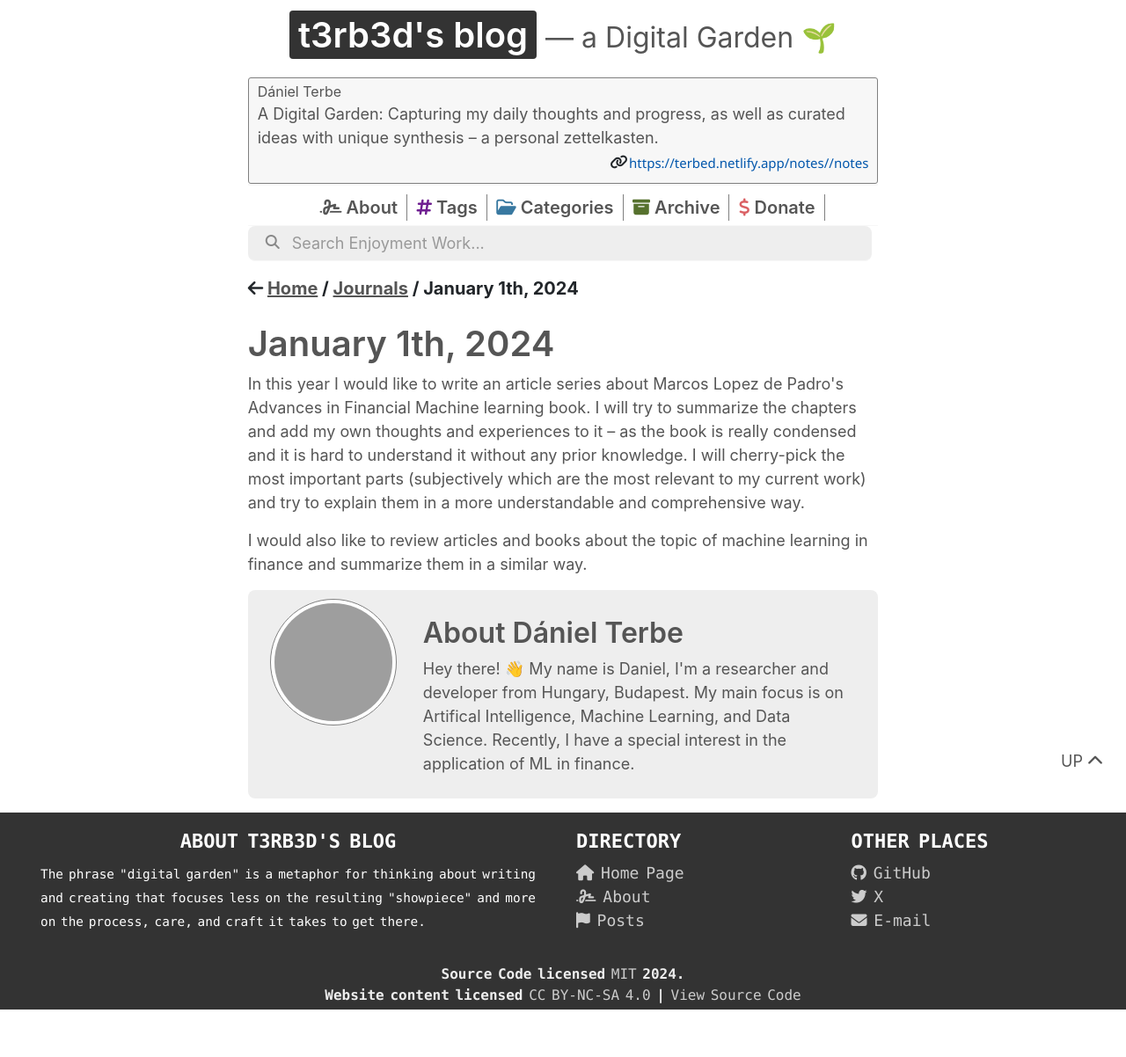
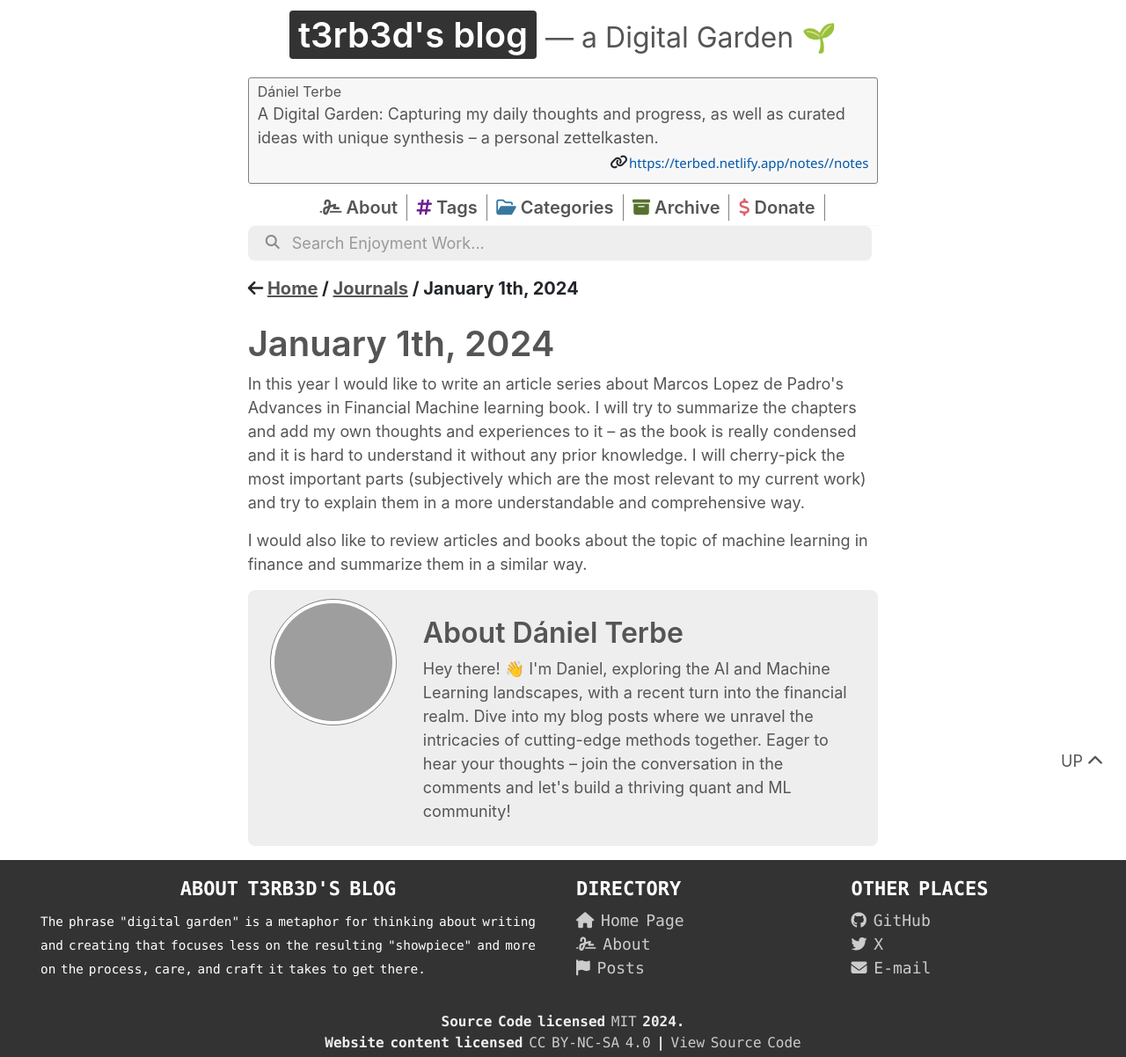
Before and after one commit to terbed/blog, a Jekyll site: the page built from _journals/January-1st-2024.md, in a window 1280 px wide. Shown: the whole page at 88% size. Built offline with Jekyll 4.4.1, drawn with Linux system fonts in a browser that asks for light colours; nearby versions of some CDN libraries; before the commit the page ends 1148 px from its top, so only the background shows below that; grey boxes are pictures that could not be loaded.

Commit message:
edit short bio

```diff
--- a/_config.yml
+++ b/_config.yml
@@ -3,8 +3,9 @@ title: "t3rb3d's blog"
 tagline: " — a Digital Garden 🌱"
 name: "Dániel Terbe"
 author_bio:
-  "Hey there! 👋 My name is Daniel, I'm a researcher and developer from Hungary, Budapest. My main focus is on Artifical Intelligence, Machine Learning, and Data Science.
-  Recently, I have a special interest in the application of ML in finance."
+  "Hey there! 👋 I'm Daniel, exploring the AI and Machine Learning landscapes, with a recent turn into the financial realm.
+   Dive into my blog posts where we unravel the intricacies of cutting-edge methods together.
+   Eager to hear your thoughts – join the conversation in the comments and let's build a thriving quant and ML community!"
 description: "A Digital Garden: Capturing my daily thoughts and progress, as well as curated ideas with unique synthesis – a personal zettelkasten."
 footer_description:
   'The phrase "digital garden" is a metaphor for thinking about writing and creating that focuses less on the
```
